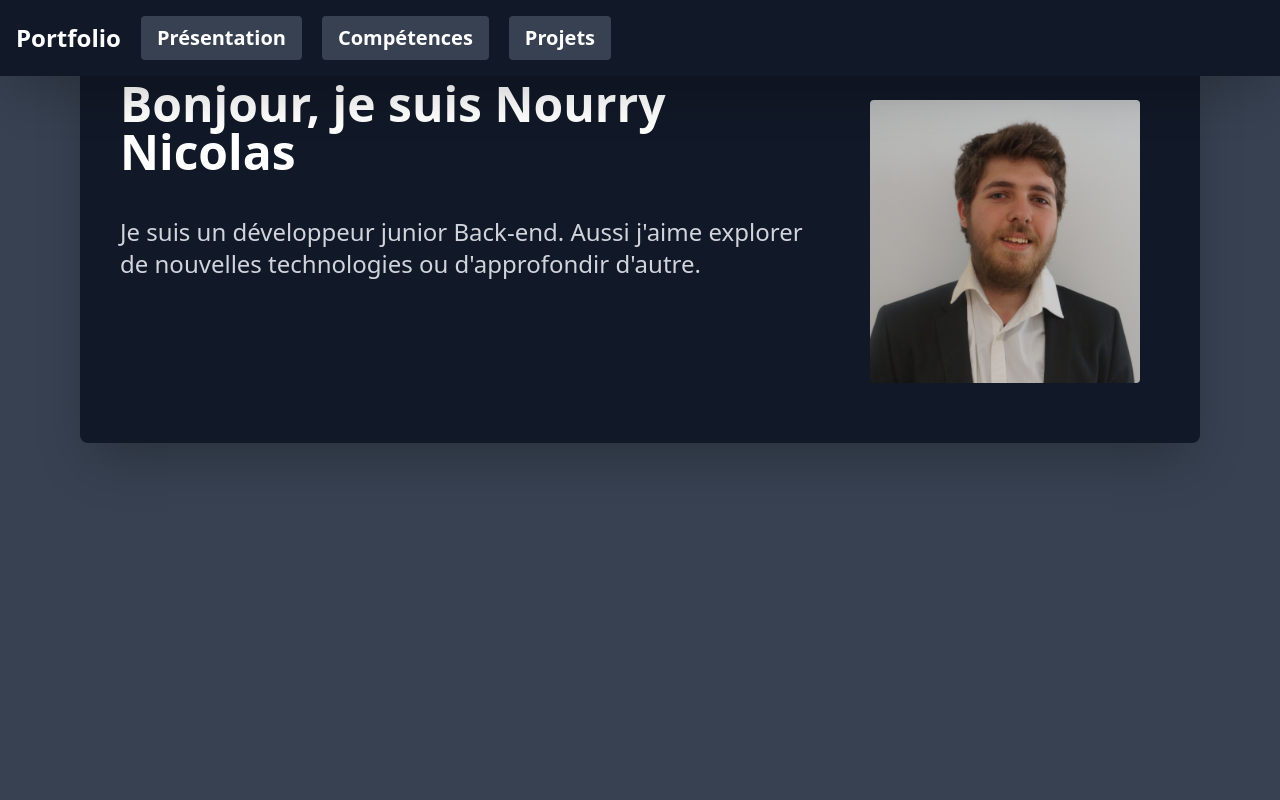
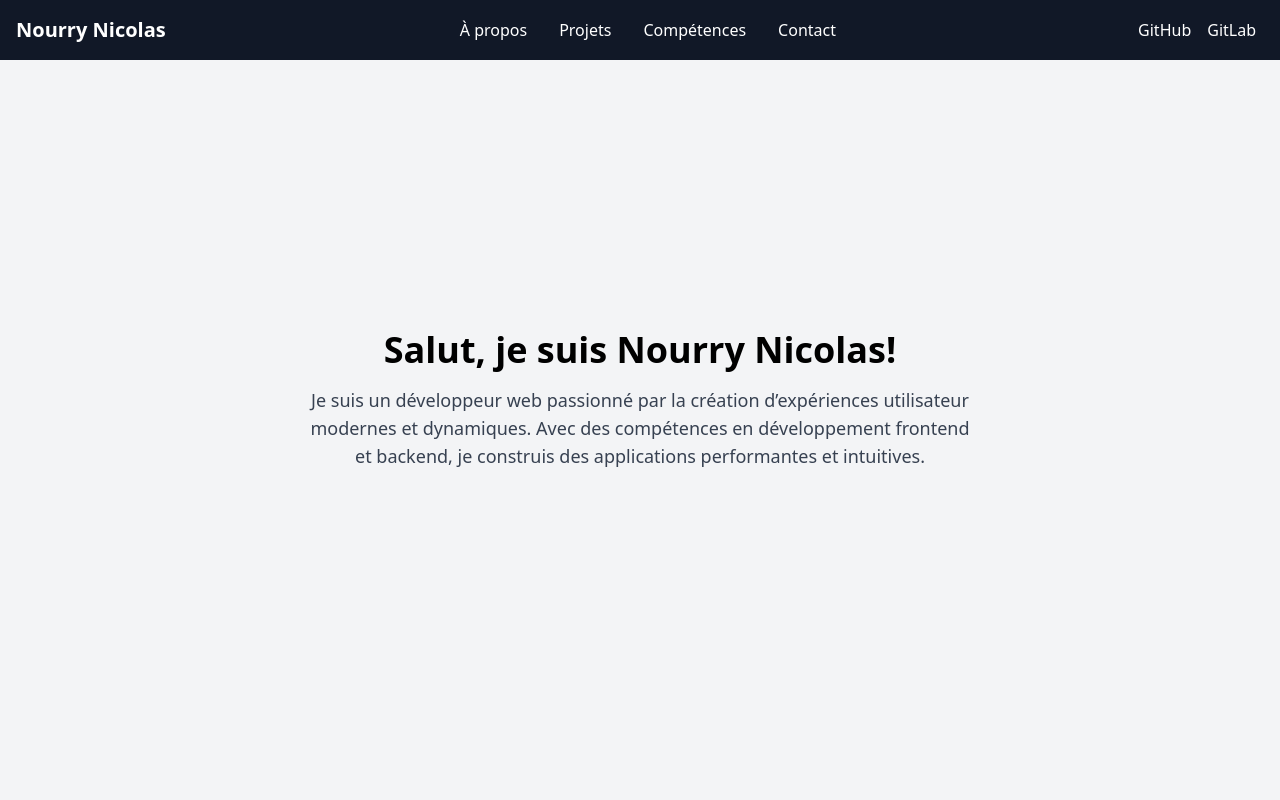
Before and after one commit to DarkWolf62/Portfolio, a Next.js app: page / in a window 1280 px wide. Shown: the top 800 px of the page. Built offline with nearby package versions, Linux system fonts and the light colour scheme.

Commit message:
modif de fou

```diff
--- a/next.config.mjs
+++ b/next.config.mjs
@@ -1,7 +1,7 @@
 /** @type {import('next').NextConfig} */
 const nextConfig = {
     basePath: '/portfolio',
-
+    assetPrefix: '/portfolio/',
 };
 
 export default nextConfig;
--- a/src/app/HeadMenu.tsx
+++ b/src/app/HeadMenu.tsx
@@ -1,20 +1,19 @@
 import React from 'react';
 
-const HeadMenu: React.FC = () => {
-  return (
-    <div className="flex items-center bg-gray-900 p-4 shadow-2xl fixed w-full top-0 z-50">
-      <h1 className="mr-5 text-white font-bold text-2xl">Portfolio</h1>
-      <button className="mr-5 bg-gray-700 hover:bg-gray-500 text-white font-bold py-2 px-4 rounded text-xl">
-        Présentation
-      </button>
-      <button className="mr-5 bg-gray-700 hover:bg-gray-500 text-white font-bold py-2 px-4 rounded text-xl">
-        Compétences
-      </button>
-      <button className="mr-5 bg-gray-700 hover:bg-gray-500 text-white font-bold py-2 px-4 rounded text-xl">
-        Projets
-      </button>
-    </div>
-  );
+export default function HeadMenu() {
+    return (
+        <header className="bg-gray-900 text-white p-4 flex justify-between items-center fixed top-0 left-0 w-full z-10">
+            <h1 className="text-xl font-bold">Nourry Nicolas</h1>
+            <nav className="flex-1 text-center">
+                <a href="#about" className="px-4">À propos</a>
+                <a href="#projects" className="px-4">Projets</a>
+                <a href="#skills" className="px-4">Compétences</a>
+                <a href="#contact" className="px-4">Contact</a>
+            </nav>
+            <div>
+                <a href="https://github.com/yourusername" className="px-2">GitHub</a>
+                <a href="https://gitlab.com/yourusername" className="px-2">GitLab</a>
+            </div>
+        </header>
+    );
 }
-
-export default HeadMenu;
--- a/src/app/Presentation.tsx
+++ b/src/app/Presentation.tsx
@@ -2,18 +2,14 @@ import React from 'react';
 
 export default function Presentation() {
   return (
-    <div className="bg-gray-700 text-white min-h-screen min-w-screen flex flex-col items-center ">
-        <div className="mt-10 bg-gray-900 shadow-2xl rounded-lg p-5 flex justify-between m-20 transition-all duration-500 ease-in-out transform hover:scale-105">
-            <div>
-                <h1 className="text-white font-bold text-5xl ml-5 mt-5">Bonjour, je suis Nourry Nicolas</h1>
-                <p className="text-gray-300 text-2xl ml-5 mt-10">Je suis un développeur junior Back-end.
-                     Aussi j&#39;aime explorer de nouvelles technologies ou d&#39;approfondir d&#39;autre.</p>
-                <div>
-
-                </div>
-            </div>
-            <img className="w-1/4 object-cover m-10 rounded transition-all duration-500 ease-in-out transform hover:scale-105" src="/images/portrait.JPG" alt="Portrait"/>
-        </div>
-    </div>
+    <section id="about" className="min-h-screen bg-gray-100 flex flex-col items-center justify-center p-8">
+        <h2 className="text-4xl font-bold mb-4">Salut, je suis Nourry Nicolas!</h2>
+        <p className="text-lg text-gray-700 text-center max-w-2xl">
+            Je suis un développeur web passionné par la création d’expériences utilisateur modernes et dynamiques.
+            Avec des compétences en développement frontend et backend, je construis des applications performantes
+            et
+            intuitives.
+        </p>
+    </section>
   );
 }
--- a/src/app/Skills.tsx
+++ b/src/app/Skills.tsx
@@ -0,0 +1,17 @@
+import React from 'react';
+
+export default function skills() {
+    return (
+        <section id="skills" className="bg-gray-100 py-16 px-8">
+            <h2 className="text-3xl font-bold text-center mb-8">Compétences</h2>
+            <div className="flex flex-wrap justify-center">
+                <div className="bg-gray-200 m-2 p-4 rounded-lg shadow-md">
+                    <h3 className="text-xl font-semibold">JavaScript</h3>
+                </div>
+                <div className="bg-gray-200 m-2 p-4 rounded-lg shadow-md">
+                    <h3 className="text-xl font-semibold">React</h3>
+                </div>
+            </div>
+        </section>
+    );
+}
--- a/src/app/page.tsx
+++ b/src/app/page.tsx
@@ -1,11 +1,38 @@
+import Head from 'next/head';
+import HeadMenu from "@/app/HeadMenu";
 import Presentation from "@/app/Presentation";
-import HeadMenu from "@/app/HeadMenu";
+import Projet from "@/app/projet";
+import Skills from "@/app/Skills";
 
 export default function Home() {
   return (
-      <body>
-      <HeadMenu />
-    <Presentation />
-      </body>
+      <div>
+          <Head>
+              <title>Mon Portfolio</title>
+              <meta name="description" content="Portfolio de Nourry Nicolas"/>
+          </Head>
+
+          <HeadMenu/>
+
+          <Presentation/>
+
+          <Projet/>
+
+          <Skills/>
+
+          {/* Contact */}
+          <section id="contact" className="bg-white py-16 px-8">
+              <h2 className="text-3xl font-bold text-center mb-8">Contact</h2>
+              <div className="text-center">
+                  <p className="text-lg mb-4">Des questions ? N'hésitez pas à me contacter !</p>
+                  <a href="mailto:tonemail@example.com" className="text-blue-500 underline">nicolasnourry61@gmail.com</a>
+              </div>
+          </section>
+
+          {/* Footer */}
+          <footer className="bg-gray-900 text-white p-4 text-center">
+              <p>&copy; {new Date().getFullYear()} Nourry Nicolas.</p>
+          </footer>
+      </div>
   );
 }
--- /dev/null
+++ b/src/app/projet.tsx
@@ -0,0 +1,22 @@
+
+import React from 'react';
+import Image from "next/image";
+
+export default function Projet() {
+    return (
+        <section id="projects" className="bg-white py-16 px-8">
+            <h2 className="text-3xl font-bold text-center mb-8">Projets</h2>
+            <div className="grid grid-cols-1 md:grid-cols-2 lg:grid-cols-3 gap-8">
+
+                <div className="bg-gray-200 p-4 rounded-lg shadow-md">
+                    <Image src="/portfolio/images/portrait.jpg" alt="Projet 1" width={400} height={300}
+                           className="rounded"/>
+                    <h3 className="text-xl font-semibold mt-4">Projet 1</h3>
+                    <p className="text-gray-600">
+                        Description de votre projet, les technologies utilisées, et l’objectif de ce projet.
+                    </p>
+                </div>
+            </div>
+        </section>
+    );
+}
```
